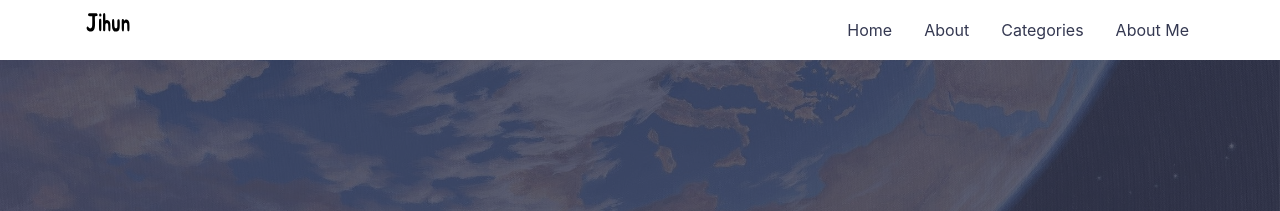
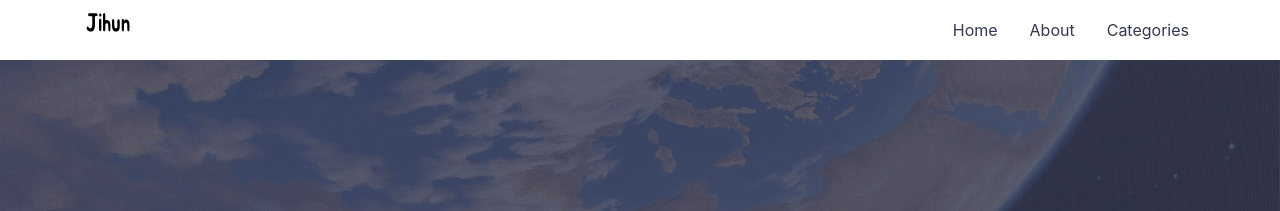
Before and after one commit to jihunparkme/jihunparkme.github.io, a Jekyll site: the page built from index.md, in a window 1280 px wide. Shown: the top 211 px of the page. Built offline with Jekyll 4.4.1, drawn with Linux system fonts in a browser that asks for light colours.

Commit message:
hide header link

```diff
--- a/_includes/header.html
+++ b/_includes/header.html
@@ -13,9 +13,9 @@
               <span itemprop="name">{{ item.name }}</span>
             </a>
           {% endfor %}
-          <a class="header__link" href="https://jihunparkme.github.io/about-me-page/" itemprop="url" target="_blank">
-            <span itemprop="name">About Me</span>
-          </a>
+          <!--<a class="header__link" href="https://jihunparkme.github.io/about-me-page/" itemprop="url" target="_blank">
+            <span itemprop="name">About</span>
+          </a>-->
         </div>
       </nav>
       <div class="header__toggle">
```
